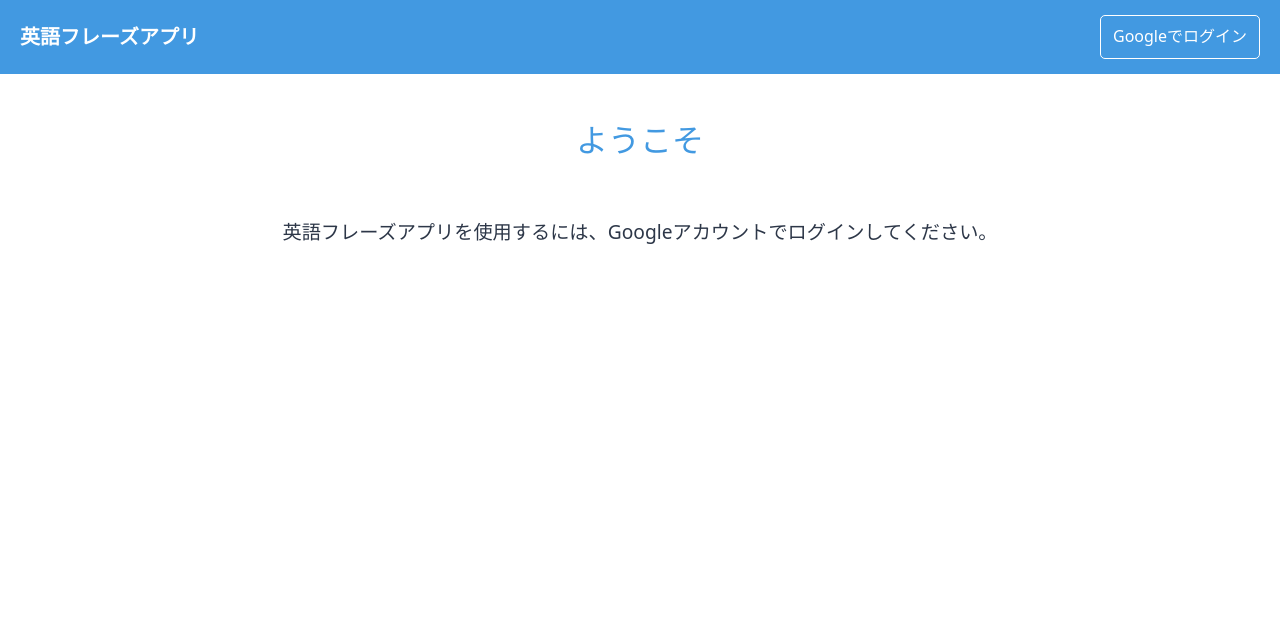
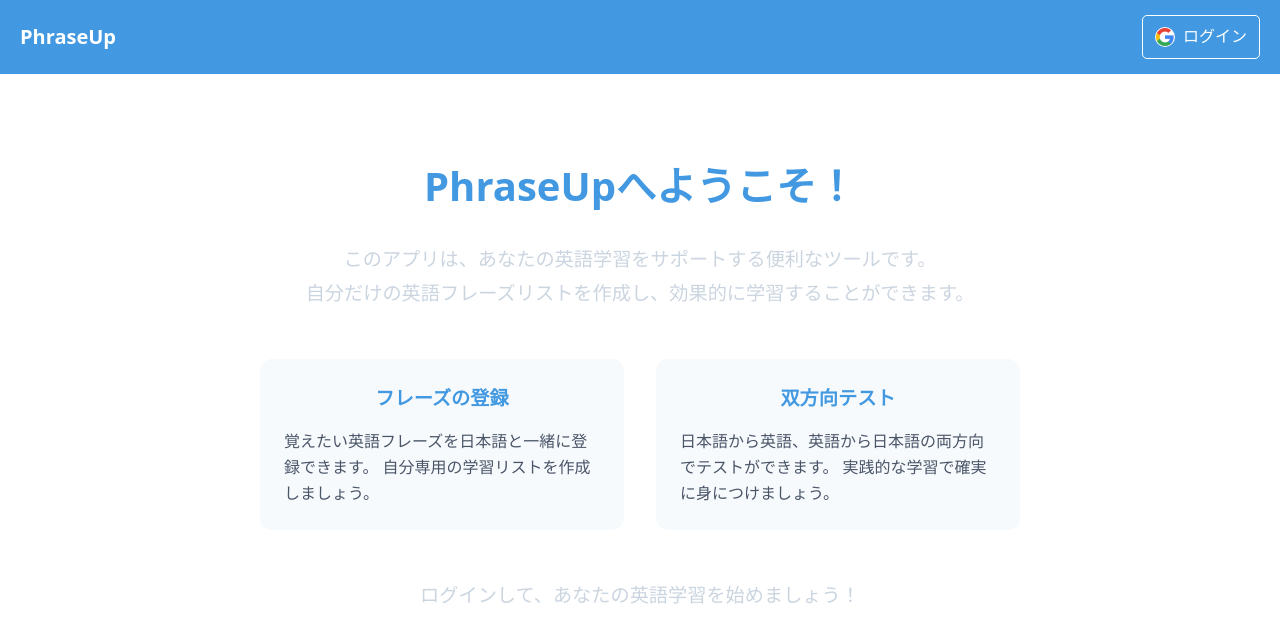
Before and after one commit to tatta-chotdog/next-csp, a Next.js app: page / in a window 1280 px wide. Shown: the top 642 px of the page. Built offline with nearby package versions, Linux system fonts and the light colour scheme; no server answers.

Commit message:
add: not logged in

```diff
--- a/src/app/globals.css
+++ b/src/app/globals.css
@@ -105,15 +105,50 @@ th {
   text-align: left;
   border-bottom: 2px solid var(--gray-300);
   word-break: break-word;
+  border-right: 1px solid var(--gray-300);
+}
+
+th.action-column {
+  text-align: center;
+}
+
+th:last-child {
+  border-right: none;
 }
 
 td {
   padding: 12px;
   border-bottom: 1px solid var(--gray-300);
+  border-right: 1px solid var(--gray-300);
   overflow: visible;
   word-break: break-word;
   color: var(--gray-800);
   white-space: normal;
+}
+
+td:last-child {
+  border-right: none;
+}
+
+tr.clickable {
+  cursor: pointer;
+  transition: background-color 0.2s ease;
+}
+
+tr.clickable:hover {
+  background-color: var(--gray-100);
+}
+
+tr.clickable.selected {
+  background-color: color-mix(in srgb, var(--primary) 10%, transparent);
+}
+
+tr.clickable.selected:hover {
+  background-color: color-mix(in srgb, var(--primary) 15%, transparent);
+}
+
+.action-cell {
+  cursor: default;
 }
 
 .checkbox-column {
@@ -122,12 +157,12 @@ td {
 }
 
 .action-column {
-  width: 100px;
+  width: 80px;
   text-align: center;
 }
 
 .phrase-cell {
-  width: calc((100% - 180px) / 2);
+  width: calc((100% - 160px) / 2);
   padding: 12px 20px;
   min-width: 120px;
 }
@@ -138,10 +173,17 @@ td {
   padding: 12px;
 }
 
+.delete-button {
+  background: var(--error);
+  padding: 6px 12px;
+  font-size: 0.9rem;
+  width: 60px;
+}
+
 /* モバイル対応 */
 @media (max-width: 768px) {
   .table-container {
-    padding: 0 10px;
+    padding: 0 15px;
   }
 
   .table-wrapper {
@@ -184,6 +226,12 @@ td {
   font-weight: bold;
   margin: 0;
   white-space: nowrap;
+  text-decoration: none;
+  transition: opacity 0.3s ease;
+}
+
+.header-title:hover {
+  opacity: 0.9;
 }
 
 .header-nav {
@@ -218,6 +266,21 @@ td {
   border: 1px solid white;
   padding: 8px 12px;
   height: 100%;
+  display: flex;
+  align-items: center;
+  gap: 8px;
+  transition: all 0.3s ease;
+}
+
+.auth-button:hover {
+  background: rgba(255, 255, 255, 0.1);
+}
+
+.auth-button img {
+  width: 20px;
+  height: 20px;
+  border-radius: 50%;
+  background: white;
 }
 
 /* ページ共通スタイル */
@@ -260,8 +323,7 @@ td {
   width: 100%;
   max-width: 1200px;
   margin: 0 auto 20px;
-  padding: 0;
-  padding-right: 20px;
+  padding: 0 20px;
   display: flex;
   justify-content: space-between;
   align-items: center;
@@ -339,12 +401,6 @@ td {
   margin-right: 10px;
 }
 
-.delete-button {
-  background: var(--error);
-  padding: 6px 12px;
-  font-size: 0.9rem;
-}
-
 @media (max-width: 768px) {
   .header {
     padding: 10px 15px;
@@ -369,6 +425,7 @@ td {
   }
 
   .select-all-container {
+    padding: 0 15px;
     flex-direction: column;
     gap: 20px;
   }
@@ -539,3 +596,68 @@ td {
     font-size: 0.9rem;
   }
 }
+
+/* 未ログイン時のウェルカムスタイル */
+.welcome-container {
+  max-width: 800px;
+  margin: 0 auto;
+  padding: 40px 20px;
+  text-align: center;
+}
+
+.welcome-title {
+  color: var(--primary);
+  font-size: 2.5rem;
+  margin-bottom: 1.5rem;
+  font-weight: bold;
+}
+
+.welcome-description {
+  color: var(--gray-400);
+  font-size: 1.2rem;
+  line-height: 1.8;
+  margin-bottom: 2rem;
+}
+
+.feature-list {
+  display: grid;
+  grid-template-columns: repeat(auto-fit, minmax(250px, 1fr));
+  gap: 2rem;
+  margin: 3rem 0;
+}
+
+.feature-item {
+  padding: 1.5rem;
+  background: var(--gray-100);
+  border-radius: 12px;
+  text-align: left;
+}
+
+.feature-item h3 {
+  color: var(--primary);
+  font-size: 1.2rem;
+  margin-bottom: 1rem;
+  font-weight: bold;
+  text-align: center;
+}
+
+.feature-item p {
+  color: var(--gray-700);
+  font-size: 1rem;
+  line-height: 1.6;
+}
+
+@media (max-width: 768px) {
+  .welcome-title {
+    font-size: 2rem;
+  }
+
+  .welcome-description {
+    font-size: 1.1rem;
+  }
+
+  .feature-list {
+    grid-template-columns: 1fr;
+    gap: 1rem;
+  }
+}
--- a/src/components/Header.tsx
+++ b/src/components/Header.tsx
@@ -1,4 +1,5 @@
 import Link from "next/link";
+import Image from "next/image";
 import React from "react";
 import { useAuth } from "../lib/AuthContext";
 import { supabase } from "../lib/supabase";
@@ -21,7 +22,9 @@ const Header: React.FC = () => {
 
   return (
     <header className="header">
-      <div className="header-title">英語フレーズアプリ</div>
+      <Link href="/" className="header-title">
+        PhraseUp
+      </Link>
       <nav>
         <ul className="header-nav">
           {user ? (
@@ -41,7 +44,13 @@ const Header: React.FC = () => {
           ) : (
             <li>
               <button onClick={handleSignIn} className="auth-button">
-                Googleでログイン
+                <Image
+                  src="/google-icon.png"
+                  alt="Google"
+                  width={20}
+                  height={20}
+                />
+                ログイン
               </button>
             </li>
           )}
--- /dev/null
+++ b/src/components/Welcome.tsx
@@ -0,0 +1,35 @@
+import React from "react";
+
+const Welcome: React.FC = () => {
+  return (
+    <div className="welcome-container">
+      <h1 className="welcome-title">PhraseUpへようこそ！</h1>
+      <p className="welcome-description">
+        このアプリは、あなたの英語学習をサポートする便利なツールです。
+        <br />
+        自分だけの英語フレーズリストを作成し、効果的に学習することができます。
+      </p>
+      <div className="feature-list">
+        <div className="feature-item">
+          <h3>フレーズの登録</h3>
+          <p>
+            覚えたい英語フレーズを日本語と一緒に登録できます。
+            自分専用の学習リストを作成しましょう。
+          </p>
+        </div>
+        <div className="feature-item">
+          <h3>双方向テスト</h3>
+          <p>
+            日本語から英語、英語から日本語の両方向でテストができます。
+            実践的な学習で確実に身につけましょう。
+          </p>
+        </div>
+      </div>
+      <p className="welcome-description">
+        ログインして、あなたの英語学習を始めましょう！
+      </p>
+    </div>
+  );
+};
+
+export default Welcome;
--- a/src/pages/index.tsx
+++ b/src/pages/index.tsx
@@ -2,6 +2,7 @@ import { useState } from "react";
 import React from "react";
 import { useAuth } from "../lib/AuthContext";
 import { supabase } from "../lib/supabase";
+import Welcome from "../components/Welcome";
 
 export default function Home() {
   const { user, loading } = useAuth();
@@ -53,10 +54,7 @@ export default function Home() {
   if (!user) {
     return (
       <div className="page-container">
-        <h1 className="page-title">ようこそ</h1>
-        <p className="welcome-message">
-          英語フレーズアプリを使用するには、Googleアカウントでログインしてください。
-        </p>
+        <Welcome />
       </div>
     );
   }
--- a/src/pages/list.tsx
+++ b/src/pages/list.tsx
@@ -2,6 +2,7 @@ import React from "react";
 import { useRouter } from "next/navigation";
 import { useAuth } from "../lib/AuthContext";
 import { supabase } from "../lib/supabase";
+import Welcome from "../components/Welcome";
 
 interface Phrase {
   id: number;
@@ -103,10 +104,7 @@ const List: React.FC = () => {
   if (!user) {
     return (
       <div className="page-container">
-        <h1 className="page-title">アクセス制限</h1>
-        <p className="error-message">
-          一覧を表示するには、ログインが必要です。
-        </p>
+        <Welcome />
       </div>
     );
   }
@@ -126,7 +124,7 @@ const List: React.FC = () => {
         <>
           <div className="select-all-container">
             <div className="test-mode-section">
-              <span className="test-mode-label">テスト形式：</span>
+              <span className="test-mode-label">テスト形式</span>
               <div className="test-mode-buttons">
                 <button
                   onClick={() => handleTestModeSelect("ja2en")}
@@ -178,20 +176,39 @@ const List: React.FC = () => {
               </thead>
               <tbody>
                 {data.map((phrase) => {
+                  const isSelected = selectedIds.has(phrase.id);
                   return (
-                    <tr key={phrase.id}>
+                    <tr
+                      key={phrase.id}
+                      className={`clickable ${isSelected ? "selected" : ""}`}
+                      onClick={(e) => {
+                        // 削除ボタンのクリックは無視
+                        if (
+                          e.target instanceof HTMLElement &&
+                          (e.target.closest(".action-cell") ||
+                            e.target.closest(".delete-button"))
+                        ) {
+                          return;
+                        }
+                        toggleSelection(phrase.id);
+                      }}
+                    >
                       <td className="checkbox-cell">
                         <input
                           type="checkbox"
-                          checked={selectedIds.has(phrase.id)}
+                          checked={isSelected}
                           onChange={() => toggleSelection(phrase.id)}
+                          onClick={(e) => e.stopPropagation()}
                         />
                       </td>
                       <td className="phrase-cell">{phrase.japanese}</td>
                       <td className="phrase-cell">{phrase.english}</td>
                       <td className="action-cell">
                         <button
-                          onClick={() => handleDelete(phrase.id)}
+                          onClick={(e) => {
+                            e.stopPropagation();
+                            handleDelete(phrase.id);
+                          }}
                           className="delete-button"
                         >
                           削除
--- a/src/pages/test.tsx
+++ b/src/pages/test.tsx
@@ -2,6 +2,7 @@ import React, { useState, useEffect, useCallback, useMemo } from "react";
 import { useRouter } from "next/router";
 import { useAuth } from "../lib/AuthContext";
 import { supabase } from "../lib/supabase";
+import Welcome from "../components/Welcome";
 
 interface Phrase {
   id: number;
@@ -105,10 +106,7 @@ const Test: React.FC = () => {
   if (!user) {
     return (
       <div className="page-container">
-        <h1 className="page-title">アクセス制限</h1>
-        <p className="error-message">
-          テスト機能を使用するには、ログインが必要です。
-        </p>
+        <Welcome />
       </div>
     );
   }
```
